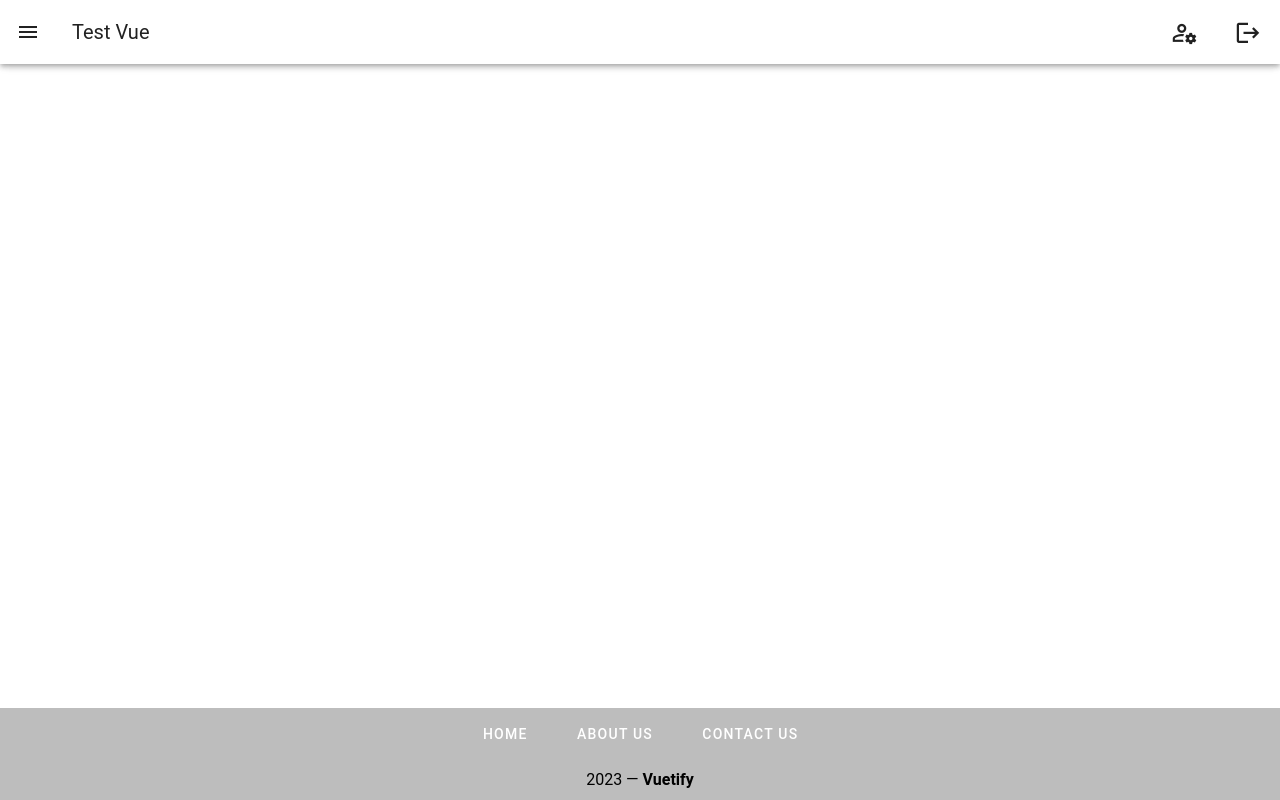
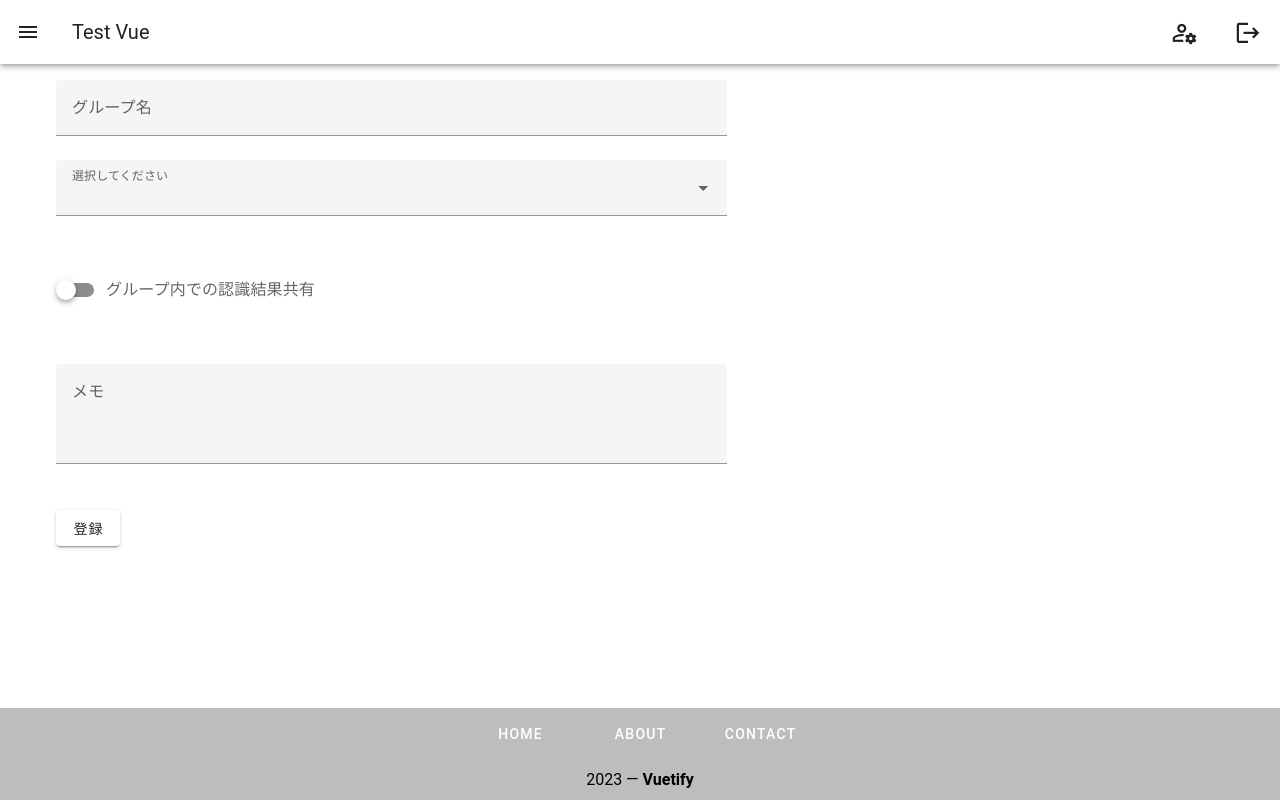
Before and after one commit to Jun-Maeda/test_vue, a Vue app: page /pivtot_post in a window 1280 px wide. Built offline with nearby package versions, Linux system fonts and the light colour scheme; no server answers.

Commit message:
add:pivtotのapiで新規ユニット作成ページの追加

```diff
--- a/src/App.vue
+++ b/src/App.vue
@@ -62,7 +62,7 @@ import {RouterView} from 'vue-router'
             :key="link"
             color="white"
             variant="text"
-            class="mx-2"
+            class="mx-2 v-col-3 v-col-md-1"
             rounded="xl"
         >
           {{ link }}
@@ -91,12 +91,13 @@ export default {
       {title: 'ZipCode', to: '/zipcode', icon: 'mdi-spider-thread'},
       {title: 'HarryPotter', to: '/harry', icon: 'mdi-magic-staff'},
       {title: 'PiVToT Get', to: '/pivtot_get', icon: 'mdi-image-filter-hdr'},
+      {title: 'PiVToT Post', to: '/pivtot_post', icon: 'mdi-thumb-up-outline'},
     ],
     drawer: false,
     links: [
       'Home',
-      'About Us',
-      'Contact Us',
+      'About',
+      'Contact',
     ],
   }),
 }
--- a/src/router/index.js
+++ b/src/router/index.js
@@ -48,6 +48,11 @@ const router = createRouter({
       path: '/pivtot_get',
       name: 'pivtot_get',
       component: () => import('../views/PivtotGetView.vue')
+    },
+    {
+      path: '/pivtot_post',
+      name: 'pivtot_post',
+      component: () => import('../views/PivtotPostView.vue')
     }
   ]
 })
--- a/src/views/FormView.vue
+++ b/src/views/FormView.vue
@@ -25,6 +25,14 @@
           label="選択してください"
           required
       ></v-select>
+
+      <v-autocomplete
+          :items="[{'id':1,'name':'user1'},{'id':2,'name':'user2'},{'id':3,'name':'user3'}]"
+          label="検索して選択してください"
+          required
+          v-model="autocomp"
+          :item-props="itemProps"
+      ></v-autocomplete>
       <v-text-field
           label="日付と時間"
           type="datetime-local"
@@ -153,6 +161,21 @@ export default {
       required: value => !!value || 'この項目は必須です',
     },
     dialog: false,
+    autocomp:'',
   }),
+  methods: {
+    itemProps(item) {
+      if(item === ""){
+        return ""
+      }
+      else{
+        return {
+        title: item.name,
+        subtitle: item.id,
+        value: item.id
+      }
+      }
+    }
+  }
 }
 </script>
--- a/src/views/HarryPotter.vue
+++ b/src/views/HarryPotter.vue
@@ -21,6 +21,8 @@
       :headers="headers"
       :items="characters"
       :search="search"
+      fixed-header
+      height="500px"
   ></v-data-table>
 </template>
 
--- a/src/views/PivtotGetView.vue
+++ b/src/views/PivtotGetView.vue
@@ -3,6 +3,28 @@
 </script>
 
 <template>
+  <v-text-field
+      v-model="search"
+      label="検索"
+      prepend-inner-icon="mdi-magnify"
+      single-line
+      variant="outlined"
+      hide-details
+      class="v-col-sm-10 v-col-md-4 pa-0"
+  ></v-text-field>
+
+  <v-data-table
+      :headers="headers"
+      :items="units"
+      :search="search"
+  >
+    <!--    管理者名列の表示をカスタム-->
+    <template v-slot:[`item.admin_screenname`]="props">
+      【{{ props.item.admin_username }}】
+      {{ props.item.admin_screenname }}
+    </template>
+
+  </v-data-table>
   <v-card
       title="グループ詳細"
   >
@@ -36,8 +58,8 @@
           <td>契約サービス</td>
           <td>
             <ul>
-              <li v-for="s in unit_details['service']">
-                {{ s['name'] }}
+              <li v-for="(item, key) in unit_details['service']" v-bind:key='key'>
+                {{ item['name'] }}
               </li>
             </ul>
           </td>
@@ -52,25 +74,32 @@
 
 <script>
 const url = "http://127.0.0.1:8000/api/v1/user/units/1"
+const units_url = "http://127.0.0.1:8000/api/v1/user/units/"
+
 export default {
   data: () => ({
+    search: '',
     headers: [
-      {
-        align: 'start',
-        key: 'id',
-        title: 'ID',
-      },
-      {key: 'name', align: 'end', title: '名前'},
-      {key: 'gender', align: 'end', title: '性別'},
-      {key: 'house', align: 'end', title: '寮'},
-      {key: 'dateOfBirth', align: 'end', title: '誕生日'},
-      {key: 'actor', align: 'end', title: '役者名'},
+      {key: 'id', align: 'end', title: 'ID'},
+      {key: 'name', align: 'start', title: 'グループ名'},
+      {key: 'admin_screenname', align: 'start', title: '管理者名'},
+      {key: 'share_flg', align: 'start', title: '共有フラグ'},
     ],
+    units: [],
     unit_details: [],
   }),
   mounted() {
     this.axios.get(url).then((res) => {
       this.unit_details = res.data;
+    }).catch((err) => {
+      alert('このデータはありません')
+      console.log(err)
+    })
+    this.axios.get(units_url).then((res) => {
+      this.units = res.data;
+    }).catch((err) => {
+      alert('取得できませんでした。')
+      console.log(err)
     })
   }
 }
--- /dev/null
+++ b/src/views/PivtotPostView.vue
@@ -0,0 +1,102 @@
+<template>
+  <v-row>
+    <v-col
+        cols="12"
+        md="7"
+    >
+      <v-text-field
+          v-model="unit_name"
+          :counter="10"
+          label="グループ名"
+          required
+          hide-details
+      ></v-text-field>
+    </v-col>
+    <v-col
+        cols="12"
+        md="7"
+    >
+      <v-autocomplete
+          :items="admins"
+          label="選択してください"
+          required
+          v-model="admin_user"
+          :item-props="adminProps"
+      ></v-autocomplete>
+    </v-col>
+    <v-col
+        cols="12"
+        md="7"
+    >
+      <v-switch
+          color="primary"
+          v-model="share_flg"
+          label="グループ内での認識結果共有"
+      ></v-switch>
+    </v-col>
+    <v-col
+        cols="12"
+        md="7"
+    >
+      <v-textarea
+          label="メモ"
+          no-resize
+          rows="3"
+          v-model="memo"
+      ></v-textarea>
+    </v-col>
+    <v-col cols="12">
+      <v-btn @click="postUnit">登録</v-btn>
+    </v-col>
+  </v-row>
+</template>
+
+<script>
+const new_unit_url = 'http://127.0.0.1:8000/api/v1/user/new_unit/'
+export default {
+  data: () => ({
+    unit_name: '',
+    admin_user: '',
+    admins: [],
+    services: [],
+    memo: '',
+    share_flg: false
+  }),
+  methods: {
+    adminProps(item) {
+      if (item === "") {
+        return ""
+      } else {
+        return {
+          title: item.id + ' ' + item.name,
+          subtitle: item.id,
+          value: item.id
+        }
+      }
+    },
+    postUnit() {
+      this.axios
+          .post(new_unit_url, {
+            name: this.unit_name,
+            admin: this.admin_user,
+            share_flg: this.share_flg,
+            memo: this.memo
+          })
+          .then((res) => {
+            console.log(res);
+            this.posts = res.data.posts;
+          })
+          .catch((err) => {
+            console.log(err);
+          });
+    }
+  },
+  mounted() {
+    this.axios.get(new_unit_url).then((res) => {
+      this.admins = res.data['admin_list'];
+      this.services = res.data['service'];
+    })
+  },
+}
+
+</script>
```
